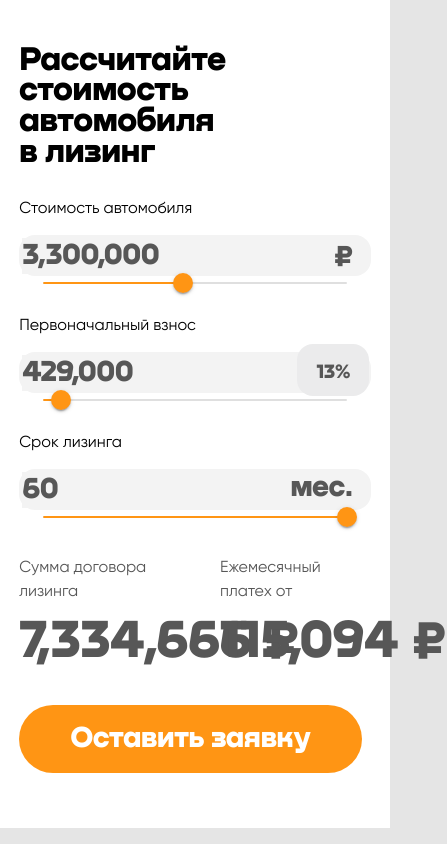
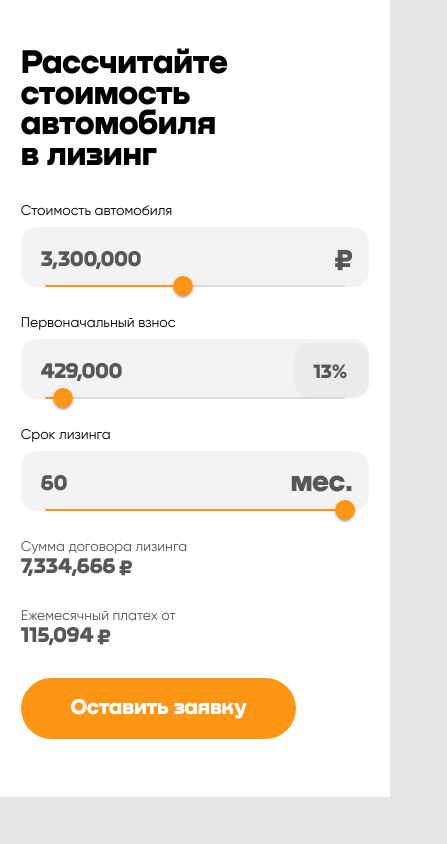
Before and after one commit to Konstantsin-Shumak/create-react-app-on-webpack, a React app: page / in a window 390 px wide. Shown: the whole page, 447 px wide, since content can reach past the window. Built offline with nearby package versions, Linux system fonts and the light colour scheme.

Commit message:
feat: add adaptive design

```diff
--- a/src/assets/style/base/_variables.scss
+++ b/src/assets/style/base/_variables.scss
@@ -22,7 +22,7 @@ $color-output-passive: #575757;
 // ADAPTIVE:
 $breakpoint_1: 1439px;
 $breakpoint_2: 1023px;
-$breakpoint_3: 779px;
+$breakpoint_3: 767px;
 
 $input-border-radius: 16px;
 $button-border-radius: 40px;
--- a/src/assets/style/global.css
+++ b/src/assets/style/global.css
@@ -126,17 +126,24 @@ body {
   }
 }
 
-@media screen and (max-width: 779px) {
+@media screen and (max-width: 767px) {
   body {
     max-width: "320px";
   }
   .wrapper {
-    padding: 2.8rem 1.2rem;
+    padding: 3rem 1.3rem;
   }
   .wrapper .wrapper__title {
     font-size: 34px;
     width: 140px;
-    margin-bottom: 2rem;
+    margin-bottom: 1.9rem;
+  }
+  .wrapper .wrapper__output-blocks {
+    -webkit-box-orient: vertical;
+    -webkit-box-direction: normal;
+        -ms-flex-direction: column;
+            flex-direction: column;
+    margin-top: 0rem;
   }
 }
 
@@ -251,16 +258,25 @@ body {
   }
 }
 
-@media screen and (max-width: 779px) {
+@media screen and (max-width: 767px) {
+  .input-block {
+    margin-bottom: 1.6rem;
+  }
+  .input-block:not(:first-child) {
+    margin-top: 0;
+  }
   .input-block .input-block__title {
-    margin-bottom: 1rem;
+    margin-bottom: 0.4rem;
+    font-size: 14px;
   }
   .input-block .input-block__input-content {
-    padding: 0.2rem 0.1rem 0.1rem 0.2rem;
-    font-size: 8px;
+    padding: 15px 0 9px 20px;
   }
-  .input-block .input-block__input-content .input-block__input .input-number {
-    font-size: 10px;
+  .input-block .input-block__input-content .input-content__input .input-number {
+    font-size: 22px;
+  }
+  .input-block .input-block__input-content .input-content__input .input__span-percent {
+    padding: 0.7rem 3.5rem 0.4rem 1.2rem;
   }
 }
 
@@ -315,6 +331,35 @@ body {
   }
 }
 
+@media screen and (max-width: 767px) {
+  .output-block {
+    width: 100%;
+    margin-bottom: 1.8rem;
+  }
+  .output-block:not(:first-child) {
+    padding-left: 0;
+  }
+  .output-block .output-block__title {
+    font-size: 14px;
+    margin-bottom: 0;
+  }
+  .output-block .output-block__result {
+    display: -webkit-box;
+    display: -ms-flexbox;
+    display: flex;
+  }
+  .output-block .output-block__result h2,
+  .output-block .output-block__result span {
+    font-size: 22px;
+    line-height: 90%;
+    color: #575757;
+  }
+  .output-block .output-block__result span {
+    margin-top: 0;
+    margin-left: 0.2rem;
+  }
+}
+
 /* COLORS */
 .button {
   display: -webkit-box;
@@ -362,4 +407,12 @@ body {
     padding: 1rem 3.2rem;
   }
 }
+
+@media screen and (max-width: 767px) {
+  .button {
+    margin-top: 0.1rem;
+    padding: 0.8rem 3.1rem;
+    font-size: 22px;
+  }
+}
 /*# sourceMappingURL=global.css.map */
--- a/src/components/RangeInput/index.jsx
+++ b/src/components/RangeInput/index.jsx
@@ -8,8 +8,9 @@ const SimpleRange = styled(Slider)(() => ({
   width: "auto",
   left: "24px",
   right: "24px",
-  bottom: "-20px",
+  bottom: 0,
   color: "#ff9514",
+  padding: 0,
   height: 2,
   "& .MuiSlider-thumb": {
     height: 20,
@@ -28,6 +29,9 @@ const SimpleRange = styled(Slider)(() => ({
     {
       boxShadow: "0 0 0 0",
     },
+    "@media (pointer: coarse)":{
+      padding: "0"
+    }
 }));
 
 const RangeInput = ({ min, max, value, onChange, isLoading }) => {
```
Also changed, not shown: src/assets/style/components/_app.scss (+6 -2 lines), src/assets/style/components/_button.scss (+7 -0 lines), src/assets/style/components/_input.scss (+12 -5 lines), src/assets/style/components/_output.scss (+27 -0 lines), 1 other file (tests, documents, lock files or other folders).
